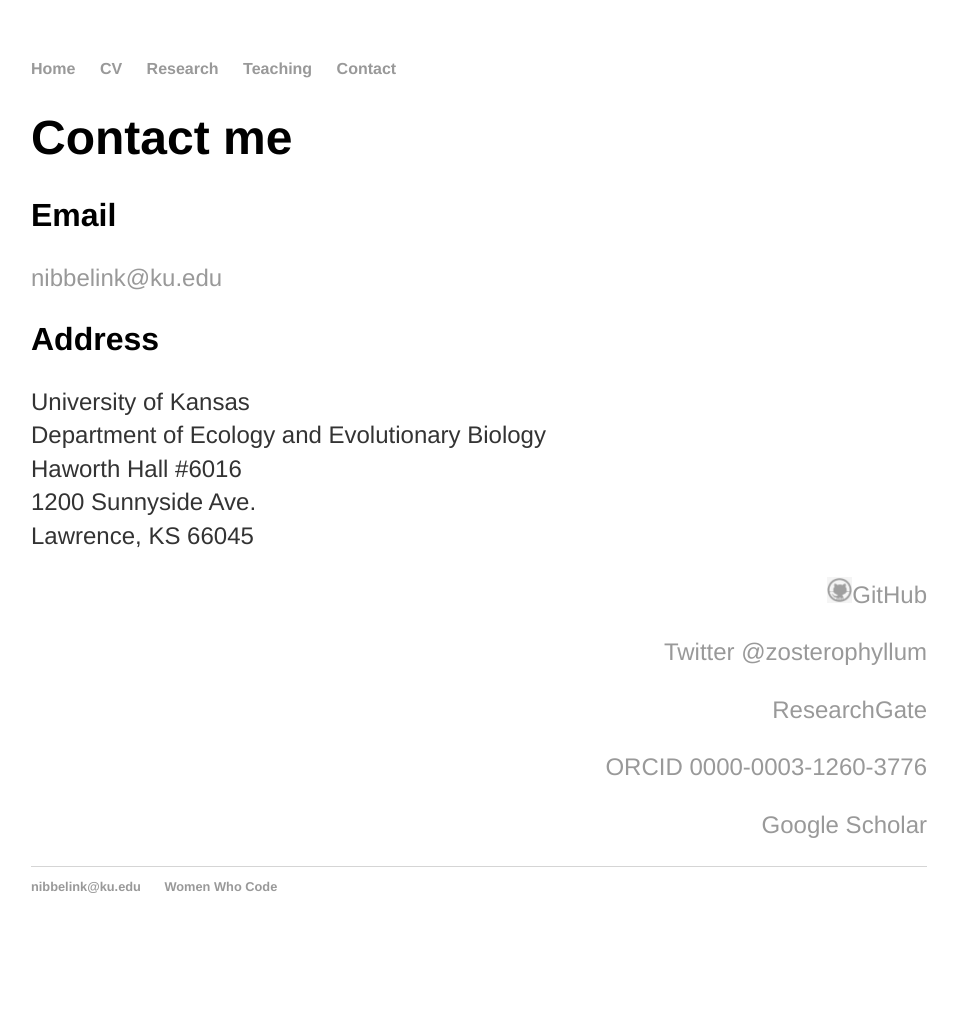
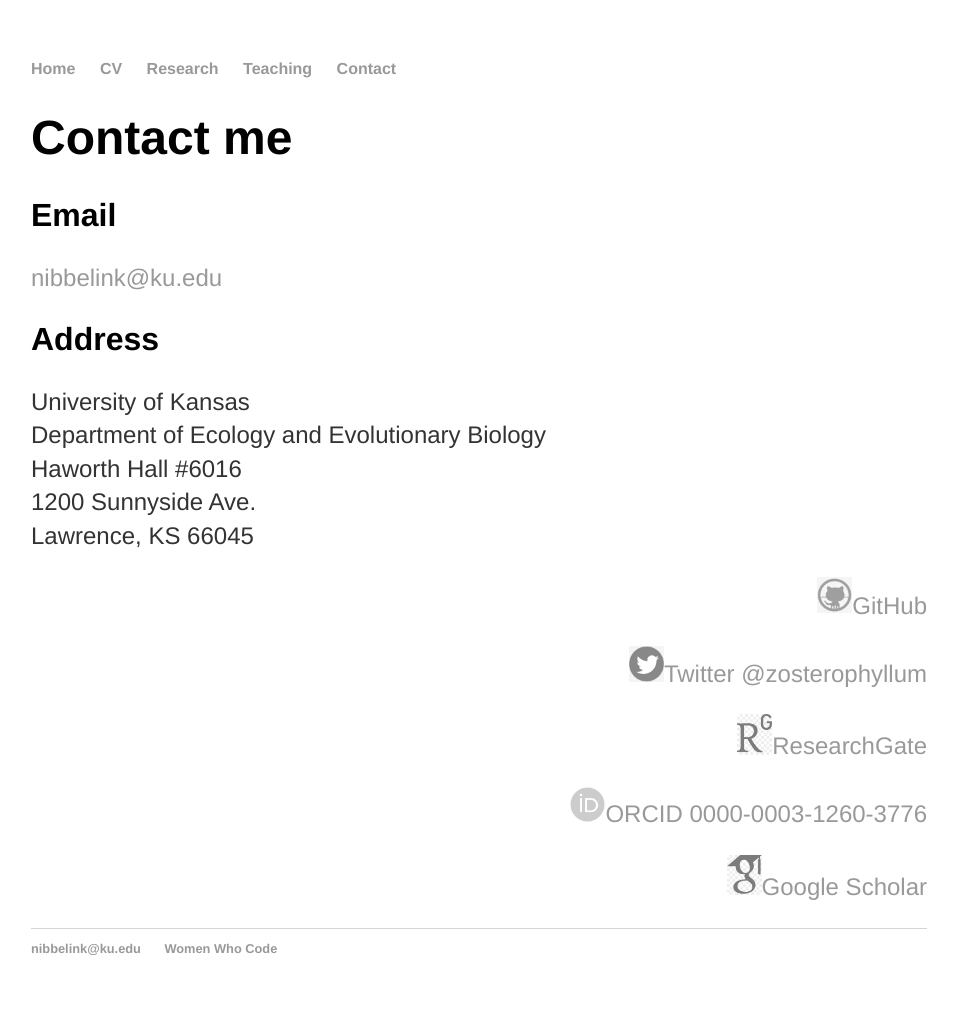
Before and after one commit to megannibbs/megannibbelink.github.io, a Jekyll site: the page built from contact/index.html, in a window 1280 px wide. Shown: the whole page, without its empty margins (161-1119 px from the left). Built offline with Jekyll 4.4.1, drawn with Linux system fonts in a browser that asks for light colours; before the commit the page ends 954 px from its top, so only the background shows below that.

Commit message:
Update index.html

```diff
--- a/contact/index.html
+++ b/contact/index.html
@@ -16,10 +16,10 @@
 			Lawrence, KS 66045</p>
         	</div>
         	<div class="column" align="right">
-			<p><img src="/images/GH_icon.jpeg" width="25px" alt="GitHub logo"/><a href="https://github.com/megannibbs">GitHub</a></p>
-			<p><a href="https://twitter.com/zosterophyllum">Twitter @zosterophyllum</a></p>
-			<p><a href="https://www.researchgate.net/profile/Megan-Nibbelink">ResearchGate</a></p>
-			<p><a href="https://orcid.org/0000-0003-1260-3776">ORCID 0000-0003-1260-3776</a></p>
-			<p><a href="https://scholar.google.com/citations?user=psFZBksAAAAJ&hl=en">Google Scholar</a></p>
+			<p><img src="/images/GH_icon.jpeg" width="35px" alt="GitHub logo"/><a href="https://github.com/megannibbs">GitHub</a></p>
+			<p><img src="/images/Twitter_logo.png" width="35px" alt="Twitter logo"/><a href="https://twitter.com/zosterophyllum">Twitter @zosterophyllum</a></p>
+			<p><img src="/images/RG_logo.jpeg" width="35px" alt="RG logo"/><a href="https://www.researchgate.net/profile/Megan-Nibbelink">ResearchGate</a></p>
+			<p><img src="/images/orcid.jpg" width="35px" alt="ORCID logo"/><a href="https://orcid.org/0000-0003-1260-3776">ORCID 0000-0003-1260-3776</a></p>
+			<p><img src="/images/GS_logo.jpeg" width="35px" alt="Scholar logo"/><a href="https://scholar.google.com/citations?user=psFZBksAAAAJ&hl=en">Google Scholar</a></p>
         	</div>
 	</div>
```
